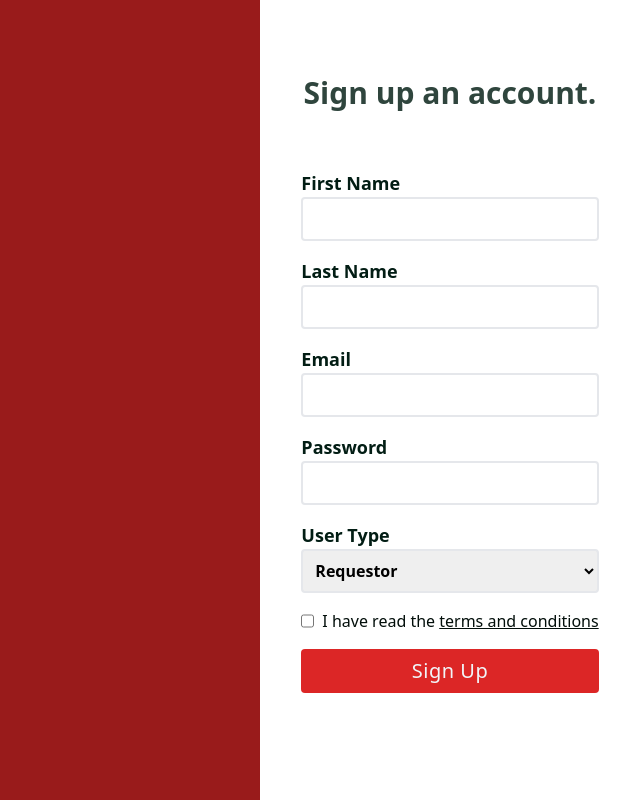
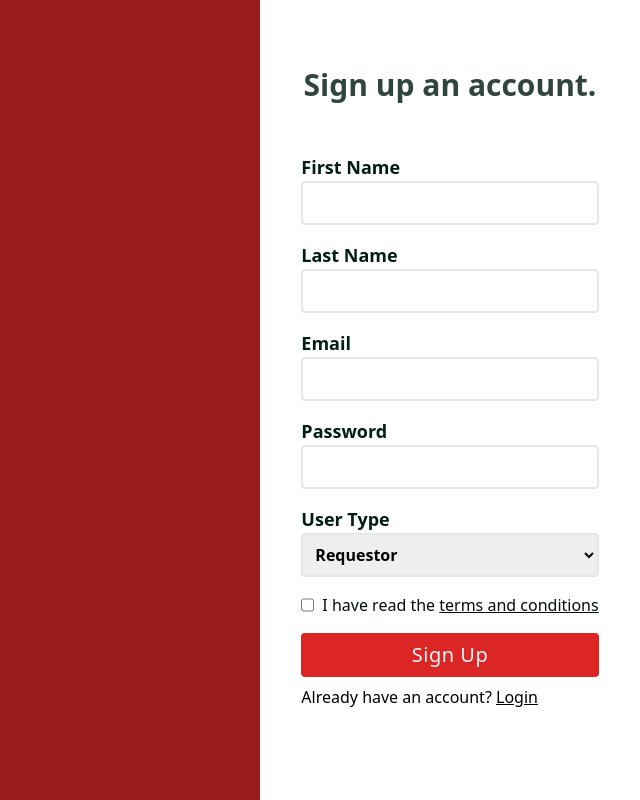
Before and after one commit to neildc14/capstone, a React (Vite) app in the folder client/: page /signup in a window 1280 px wide. Shown: the whole page, without its empty margins (640-1280 px from the left). Built offline with nearby package versions, Linux system fonts and the light colour scheme.

Commit message:
added signup/login anchor

```diff
--- a/client/src/pages/Login.jsx
+++ b/client/src/pages/Login.jsx
@@ -51,11 +51,20 @@ const Login = () => {
                 Login
               </button>
             </div>
-            <div className="grid">
+            <div className="grid mb-4">
               <a className="place-self-end text-blue-600 cursor-pointer">
                 Forgot password?
               </a>
             </div>
+            <p>
+              Doesn't have an account?{" "}
+              <a
+                href="/Signup"
+                className="cursor-pointer underline text-blue-600"
+              >
+                Signup
+              </a>
+            </p>
           </form>
         </div>
 
--- a/client/src/pages/SignUp.jsx
+++ b/client/src/pages/SignUp.jsx
@@ -95,6 +95,15 @@ const SignUp = () => {
                 Sign Up
               </button>
             </div>
+            <p>
+              Already have an account?{" "}
+              <a
+                href="/login"
+                className="cursor-pointer underline text-blue-600s"
+              >
+                Login
+              </a>
+            </p>
           </form>
         </div>
 
```
